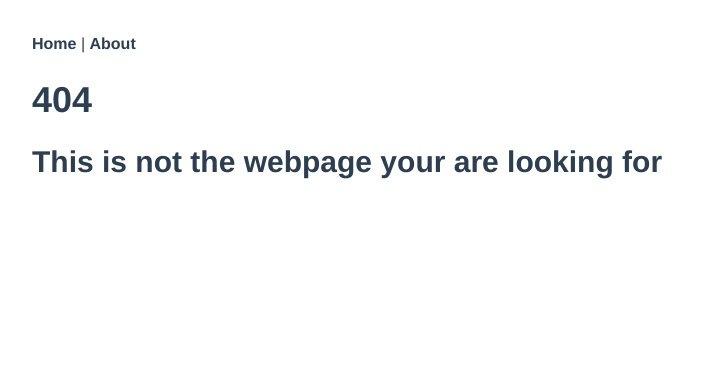
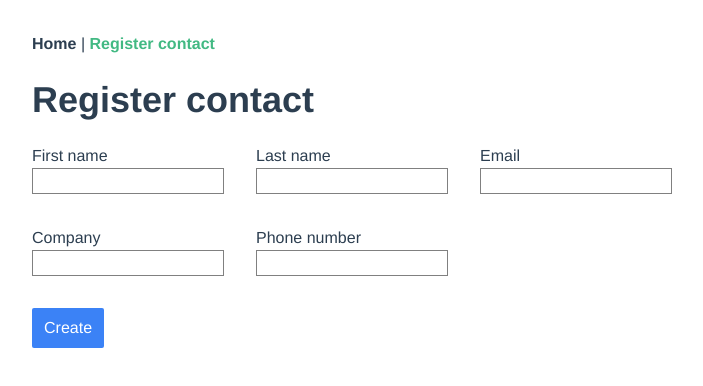
Before and after one commit to hernancerm/hercerm-contacts-app, a Vue app in the folder frontend/: page /create in a window 1280 px wide. Before the commit this address had no page. Shown: the top 386 px of the page, without its empty margins (0-703 px from the left). Built offline with nearby package versions, Linux system fonts and the light colour scheme.

Commit message:
Create 'register contact' view

```diff
--- a/frontend/src/App.vue
+++ b/frontend/src/App.vue
@@ -1,8 +1,10 @@
 <template>
   <div id="app" class="mx-auto mb-24 px-6 lg:px-8 container">
     <nav class="pt-8">
-      <router-link to="/">Home</router-link> |
-      <router-link to="/about">About</router-link>
+      <router-link :to="{ name: 'HomeView' }">Home</router-link> |
+      <router-link :to="{ name: 'ContactCreateView' }"
+        >Register contact</router-link
+      >
     </nav>
     <main>
       <router-view />
--- a/frontend/src/router/index.js
+++ b/frontend/src/router/index.js
@@ -1,28 +1,25 @@
 import Vue from "vue";
 import VueRouter from "vue-router";
-import Home from "../views/Home.vue";
-import PageNotFound from "../views/PageNotFound.vue";
+import HomeView from "../views/HomeView.vue";
+import ContactCreateView from "../views/ContactCreateView.vue";
+import PageNotFoundView from "../views/PageNotFoundView.vue";
 
 Vue.use(VueRouter);
 
 const routes = [
   {
     path: "/",
-    name: "Home",
-    component: Home
+    name: "HomeView",
+    component: HomeView
   },
   {
-    path: "/about",
-    name: "About",
-    // route level code-splitting
-    // this generates a separate chunk (about.[hash].js) for this route
-    // which is lazy-loaded when the route is visited.
-    component: () =>
-      import(/* webpackChunkName: "about" */ "../views/About.vue")
+    path: "/create",
+    name: "ContactCreateView",
+    component: ContactCreateView
   },
   {
     path: "*",
-    component: PageNotFound
+    component: PageNotFoundView
   }
 ];
 
--- a/frontend/src/views/About.vue
+++ /dev/null
@@ -1,5 +0,0 @@
-<template>
-  <div class="about">
-    <h1>This is an about page</h1>
-  </div>
-</template>
--- /dev/null
+++ b/frontend/src/views/ContactCreateView.vue
@@ -0,0 +1,102 @@
+<template>
+  <div>
+    <h1>Register contact</h1>
+    <form class="space-y-8">
+      <div class="flex space-x-8">
+        <div class="flex flex-col">
+          <label for="first-name">First name</label>
+          <input
+            v-model="contact.firstName"
+            type="text"
+            id="first-name"
+            name="first-name"
+            class="w-48"
+          />
+        </div>
+        <div class="flex flex-col">
+          <label for="last-name">Last name</label>
+          <input
+            v-model="contact.lastName"
+            type="text"
+            id="last-name"
+            name="last-name"
+            class="w-48"
+          />
+        </div>
+        <div class="flex flex-col">
+          <label for="email">Email</label>
+          <input
+            v-model="contact.email"
+            type="text"
+            id="email"
+            name="email"
+            class="w-48"
+          />
+        </div>
+      </div>
+      <div class="flex space-x-8">
+        <div class="flex flex-col">
+          <label for="company">Company</label>
+          <input
+            v-model="contact.company"
+            type="text"
+            id="company"
+            name="company"
+            class="w-48"
+          />
+        </div>
+        <div class="flex flex-col">
+          <label for="phone-number">Phone number</label>
+          <input
+            v-model="contact.phoneNumber"
+            type="text"
+            id="phone-number"
+            name="phone-number"
+            class="w-48"
+          />
+        </div>
+      </div>
+      <button
+        type="submit"
+        @click.prevent="createContact()"
+        class="bg-blue-500 text-white py-2 px-3 rounded-sm"
+      >
+        Create
+      </button>
+    </form>
+  </div>
+</template>
+
+<script>
+import axios from "axios";
+
+export default {
+  name: "ContactCreateView",
+
+  data: function() {
+    return {
+      contact: {
+        firstName: "",
+        lastName: "",
+        email: "",
+        company: "",
+        phoneNumber: ""
+      }
+    };
+  },
+
+  methods: {
+    createContact() {
+      axios.post("/api/contacts", this.contact).then(() => {
+        this.$router.push({ name: "HomeView" });
+      });
+    }
+  }
+};
+</script>
+
+<style lang="scss" scoped>
+input {
+  border: 1px solid gray;
+}
+</style>
```
Also changed, not shown: frontend/src/views/HomeView.vue (renamed from frontend/src/views/Home.vue), frontend/src/views/PageNotFoundView.vue (renamed from frontend/src/views/PageNotFound.vue), 1 other file (tests, documents, lock files or other folders).
